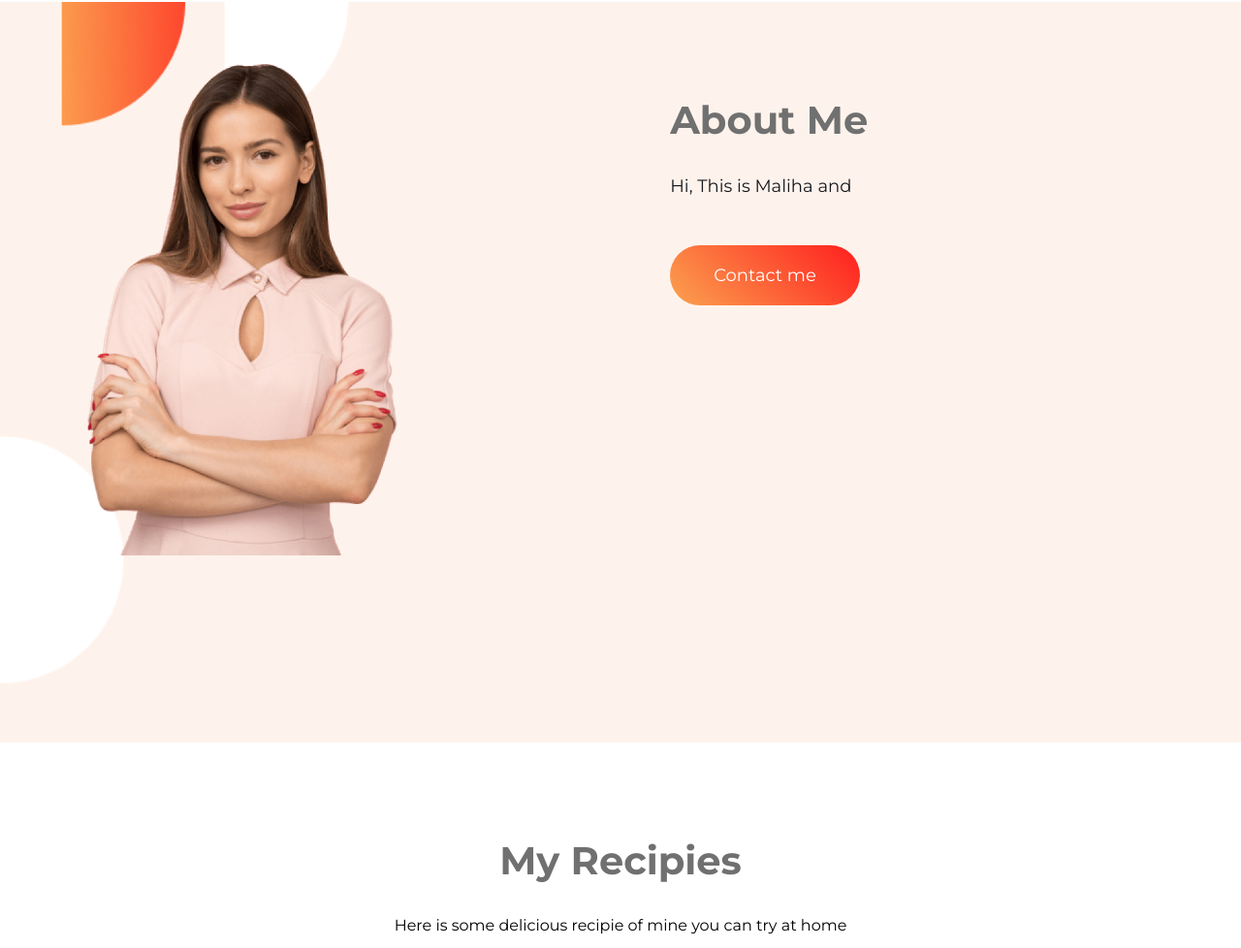
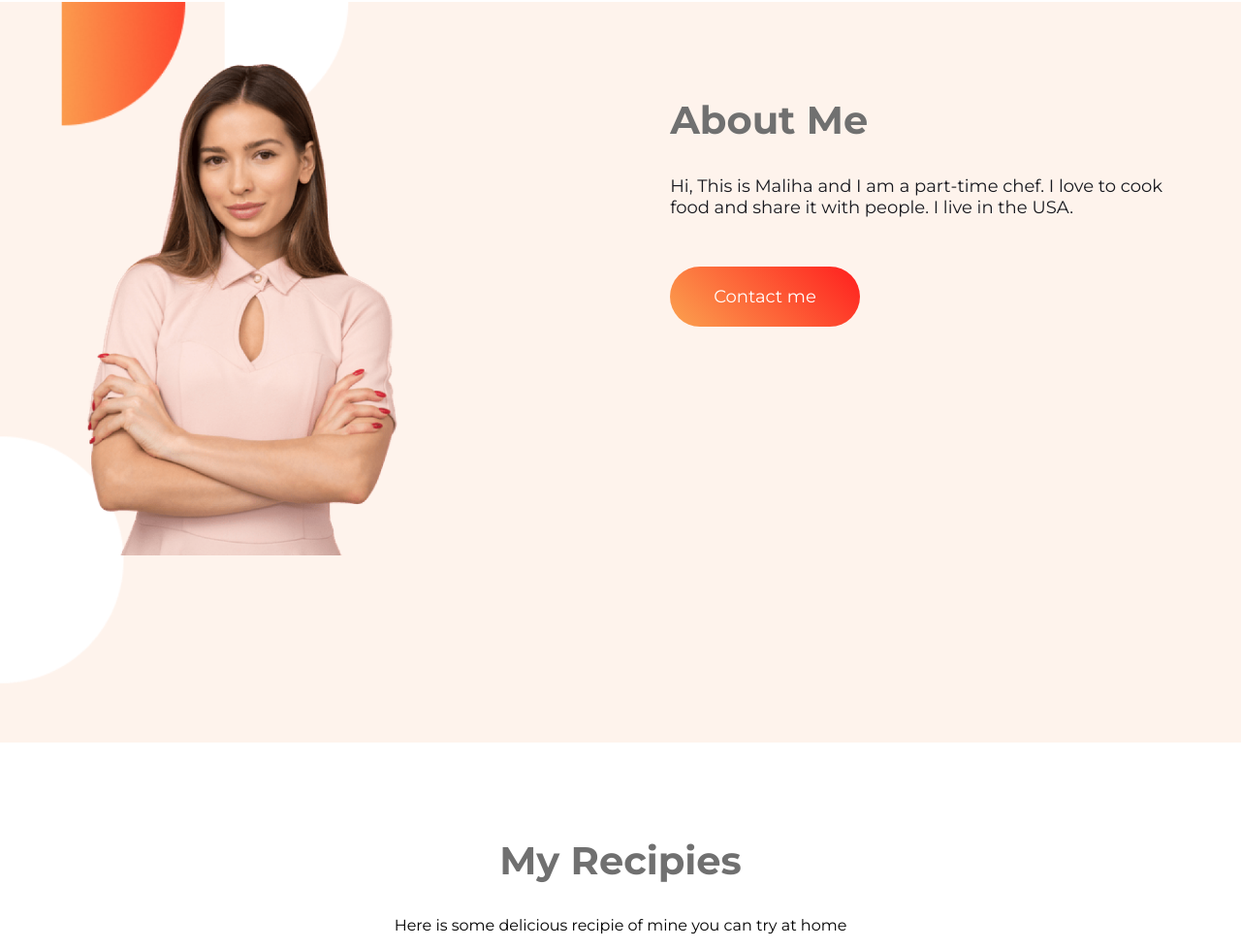
Before and after one commit to selimsuhail/food-network, a plain HTML site: page index.html in a window 1280 px wide. Shown: the part 837-1815 px from the top of the page at 97% size. Drawn offline with Linux system fonts and the light colour scheme.

Commit message:
change about description

```diff
--- a/index.html
+++ b/index.html
@@ -39,7 +39,7 @@
         </div>
         <div class="half-width">
             <h2>About Me</h1>
-            <p>Hi, This is Maliha and </p>
+            <p>Hi, This is Maliha and I am a part-time chef. I love to cook food and share it with people. I live in the USA.</p>
             <a class="btn" href="https://www.facebook.com/suhail.selim/" target="_blank">Contact me</a>
         </div>
     </section>
```
